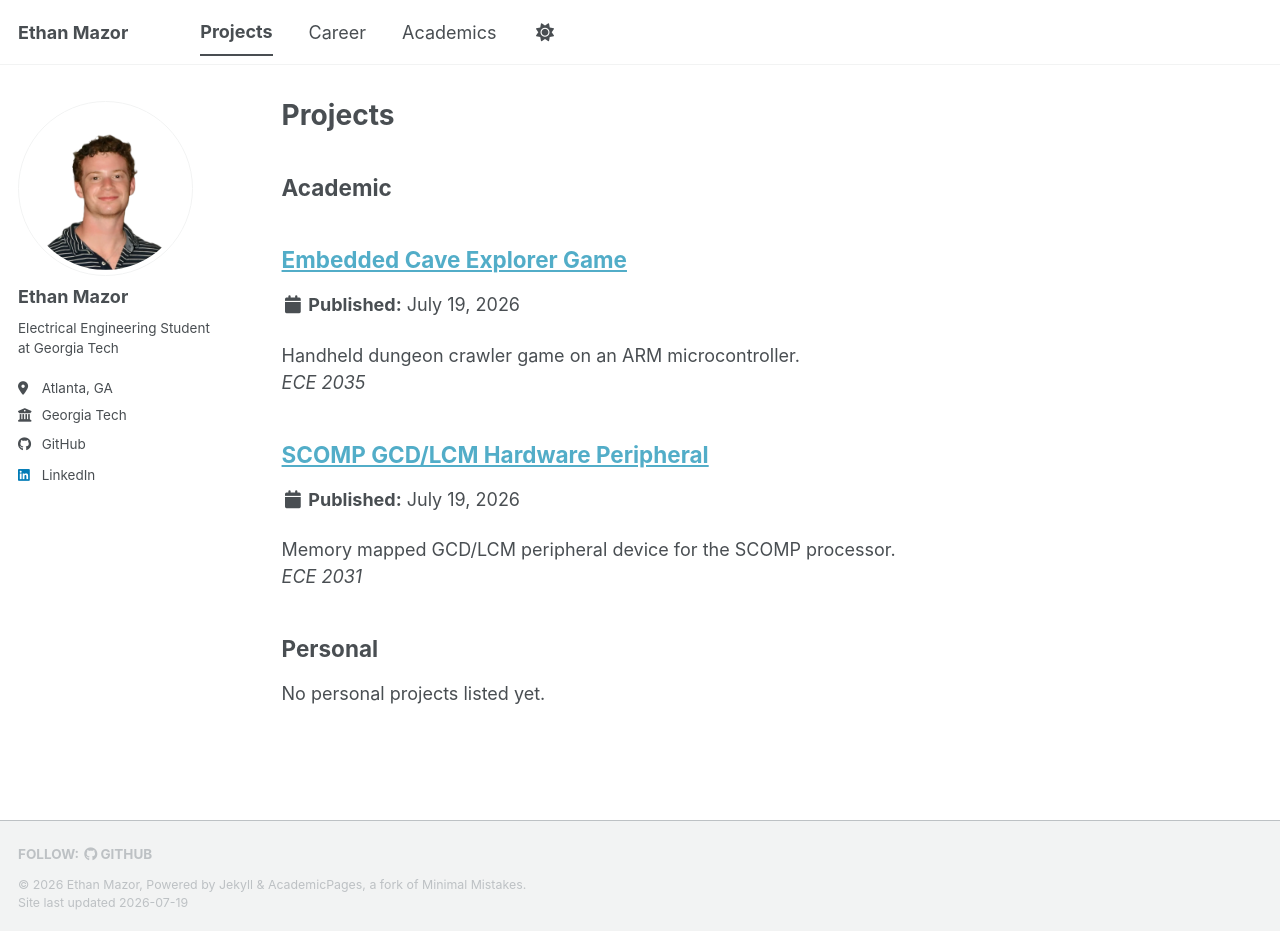
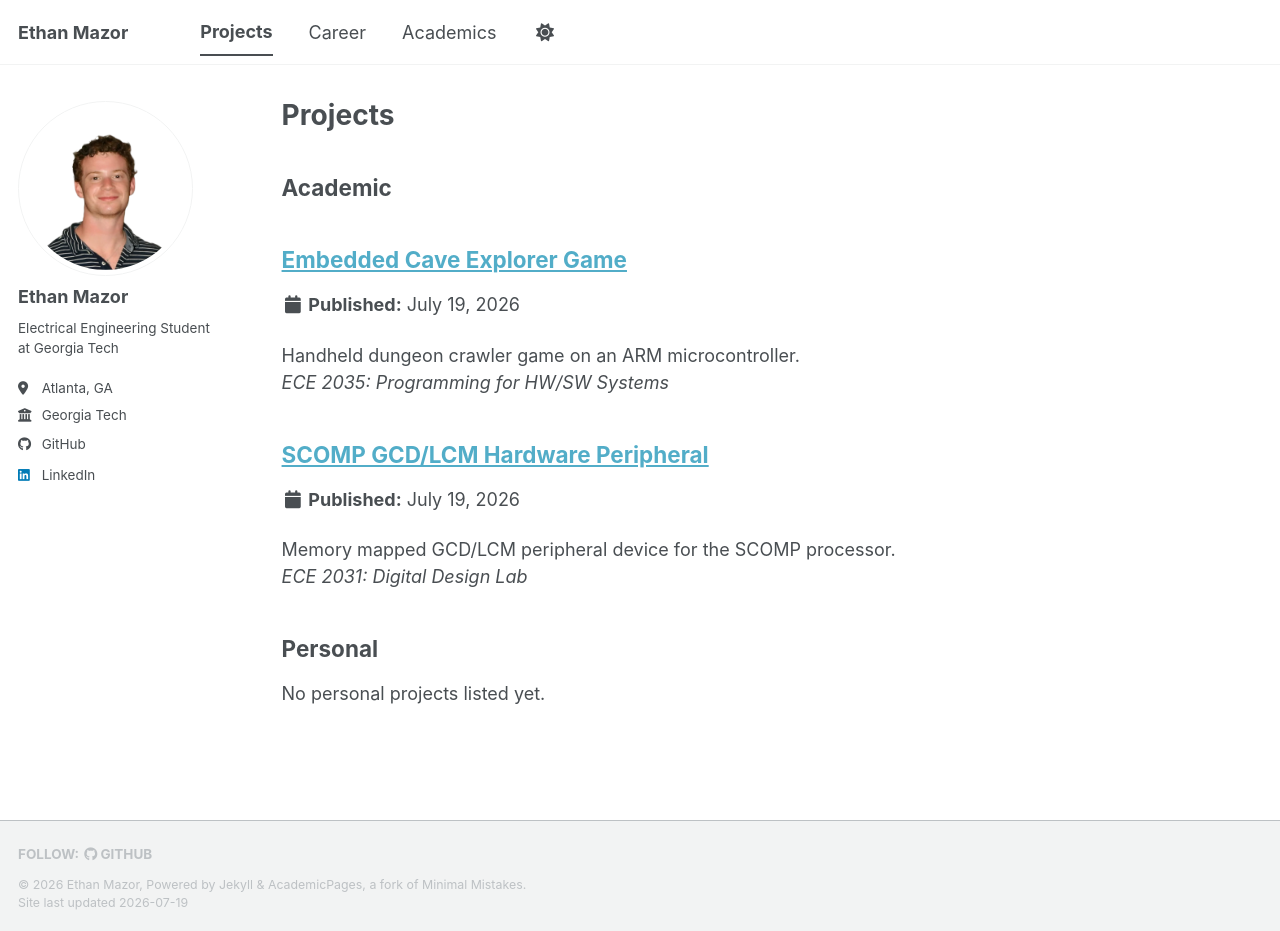
Before and after one commit to ethanmazor/ethanmazor.github.io, a Jekyll site: the page built from _pages/portfolio.html, in a window 1280 px wide and 931 px high. Built offline with Jekyll 4.4.1, drawn with Linux system fonts in a browser that asks for light colours; a style sheet for code colours, icons or effects is not loaded.

Commit message:
style: update course titles for consistency in project excerpts

```diff
--- a/_portfolio/cave-explorer.md
+++ b/_portfolio/cave-explorer.md
@@ -1,6 +1,6 @@
 ---
 title: "Embedded Cave Explorer Game"
-excerpt: "Handheld dungeon crawler game on an ARM microcontroller.<br/>*ECE 2035*"
+excerpt: "Handheld dungeon crawler game on an ARM microcontroller.<br/>*ECE 2035: Programming for HW/SW Systems*"
 collection: portfolio
 project_type: academic
 ---
--- a/_portfolio/gcd-lcm-peripheral.md
+++ b/_portfolio/gcd-lcm-peripheral.md
@@ -1,6 +1,6 @@
 ---
 title: "SCOMP GCD/LCM Hardware Peripheral"
-excerpt: "Memory mapped GCD/LCM peripheral device for the SCOMP processor.<br/>*ECE 2031*"
+excerpt: "Memory mapped GCD/LCM peripheral device for the SCOMP processor.<br/>*ECE 2031: Digital Design Lab*"
 collection: portfolio
 project_type: academic
 ---
```
